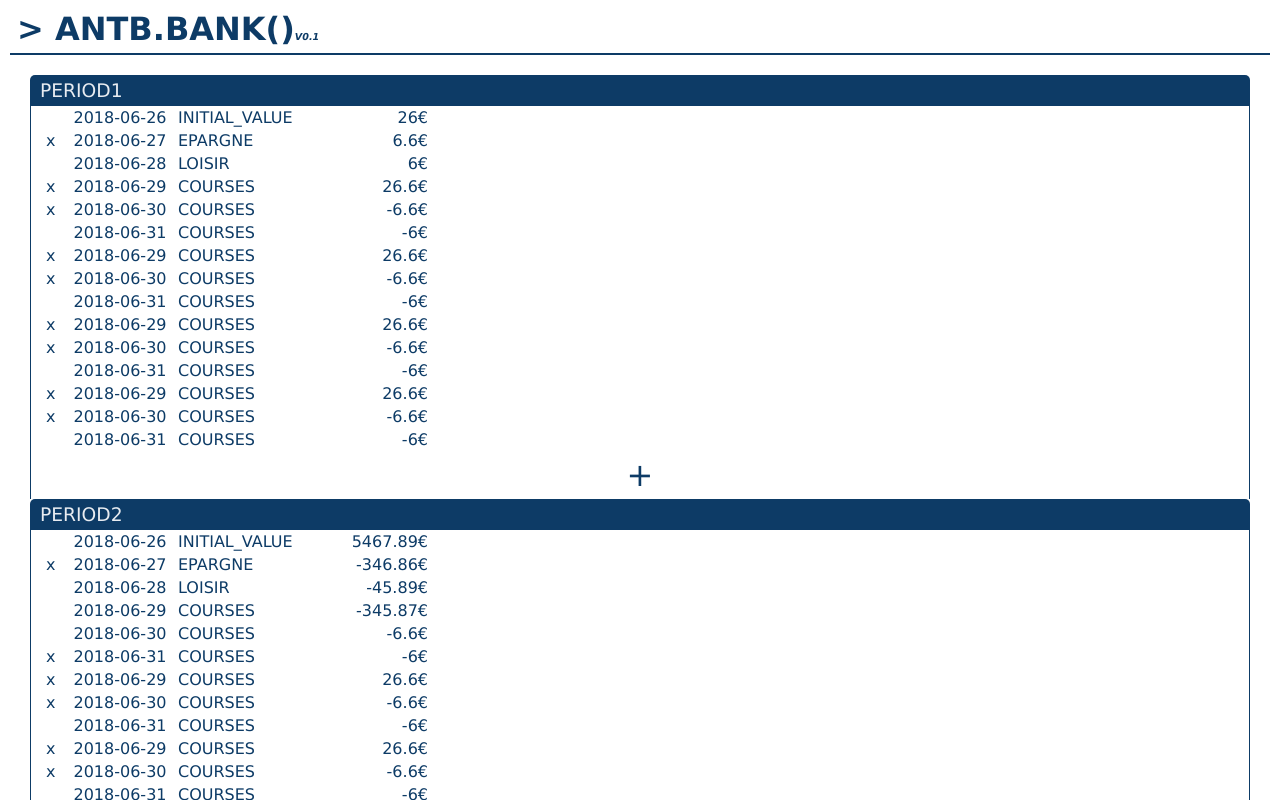
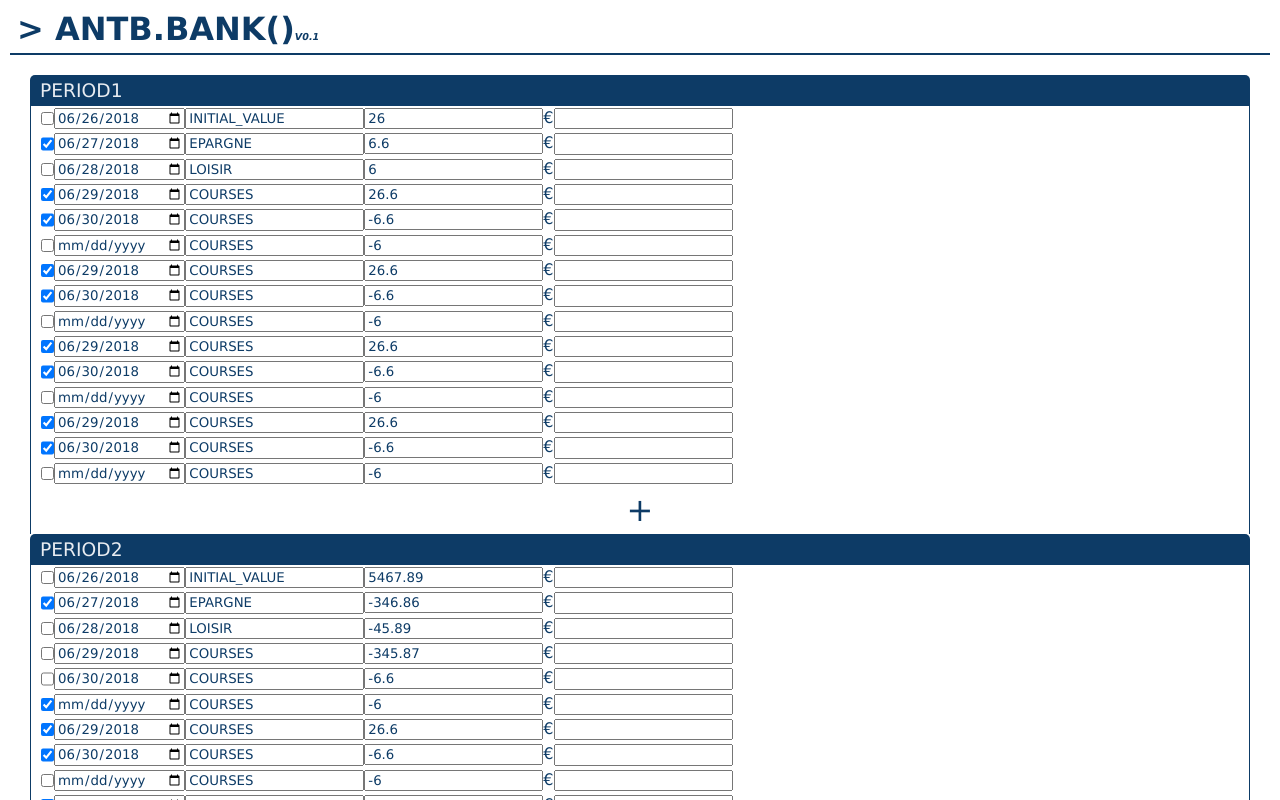
Before and after one commit to antoinebht/banking, an Angular app: page /account/2 in a window 1280 px wide. Shown: the top 800 px of the page. Built offline with nearby package versions, Linux system fonts and the light colour scheme.

Commit message:
AccountOperationComponent : Use Input

```diff
--- a/src/app/app.module.ts
+++ b/src/app/app.module.ts
@@ -1,5 +1,6 @@
 import { BrowserModule } from '@angular/platform-browser';
 import { NgModule } from '@angular/core';
+import { FormsModule } from '@angular/forms';
 
 import { AppComponent } from './app.component';
 import { HeaderComponent } from './components/header/header.component';
@@ -20,6 +21,7 @@ import { AccountOperationComponent } from './components/account-operation/accoun
   ],
   imports: [
     BrowserModule,
+    FormsModule,
     AppRoutingModule
   ],
   providers: [],
--- a/src/app/components/account-operation/account-operation.component.html
+++ b/src/app/components/account-operation/account-operation.component.html
@@ -1,7 +1,7 @@
-<ul class="account-operation">
-    <li class="account-operation-checked">{{this.operation.checked? 'x': ''}}</li>
-    <li class="account-operation-date">{{this.operation.date}}</li>
-    <li class="account-operation-type">{{this.operation.type}}</li>
-    <li class="account-operation-amount">{{this.operation.amount}}€</li>
-    <li class="account-operation-coment">{{this.operation.coment}}</li>
-</ul>
+<div class="account-operation">
+    <input type="checkbox" [(ngModel)]="operation.checked">
+    <input type="date" [(ngModel)]="operation.date">
+    <input [(ngModel)]="operation.type">
+    <label><input type="number" [(ngModel)]="operation.amount">€</label>
+    <input [(ngModel)]="operation.coment">
+</div>
```
